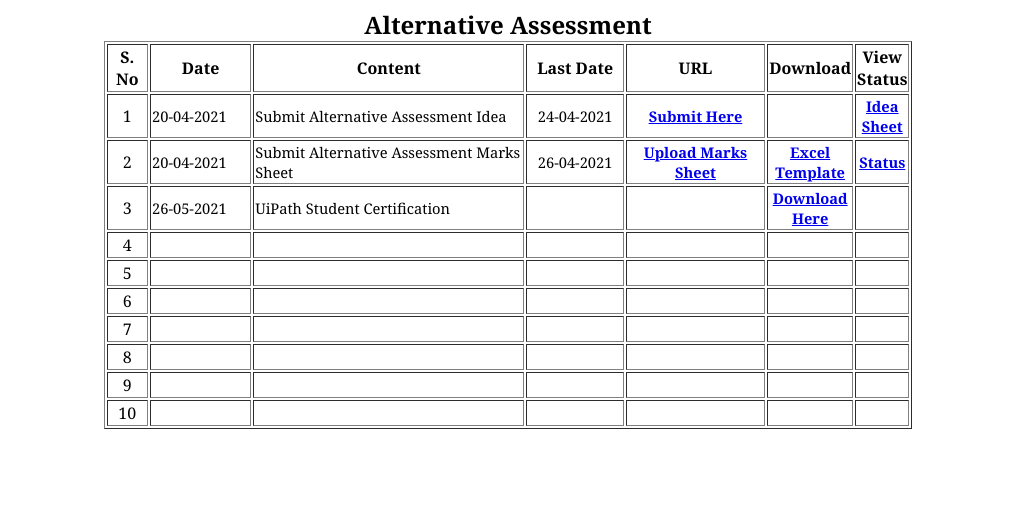
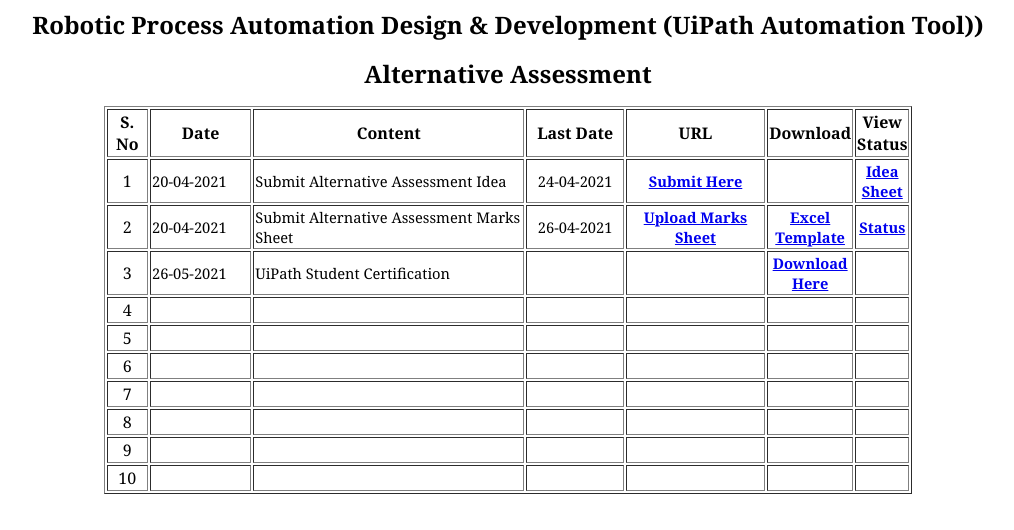
Before and after one commit to svenugopal026/StudentAssessment, a plain HTML site: page index.html in a window 1280 px wide. Shown: the whole page, without its empty margins (132-1146 px from the left). Drawn offline with Linux system fonts and the light colour scheme.

Commit message:
Update index.html

```diff
--- a/index.html
+++ b/index.html
@@ -9,7 +9,10 @@
 
 	<body>
 
-	<b><font size="5" face="Cambria">Alternative Assessment</font></b><table border="1" width="64%">
+	<b><font face="Cambria" size="5">Robotic Process Automation Design &amp;
+	Development (UiPath Automation Tool))</font></b><p><b>
+	<font size="5" face="Cambria">Alternative Assessment</font></b></p>
+	<table border="1" width="64%">
 		<tr>
 			<td width="38" align="center"><b><font face="Cambria">S. No</font></b></td>
 			<td width="99" align="center"><b><font face="Cambria">Date</font></b></td>
```
